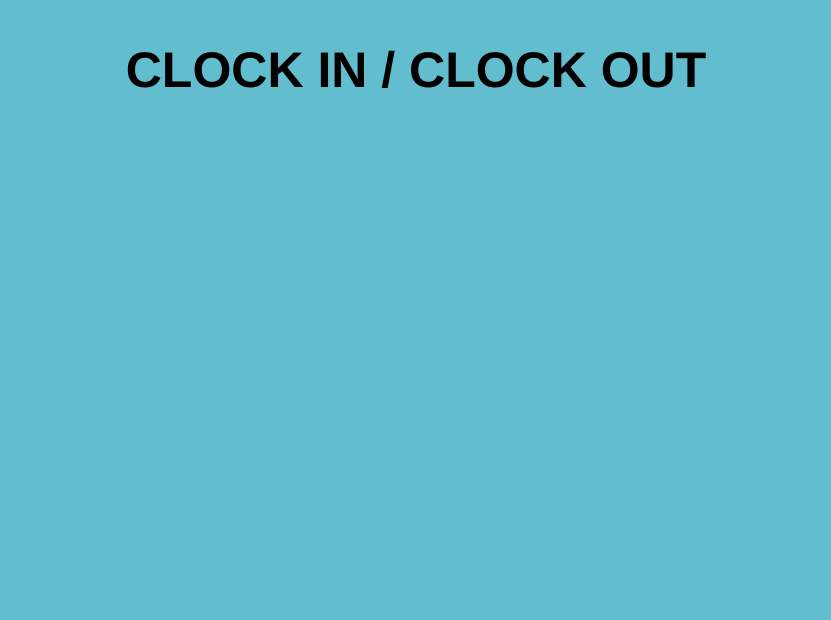
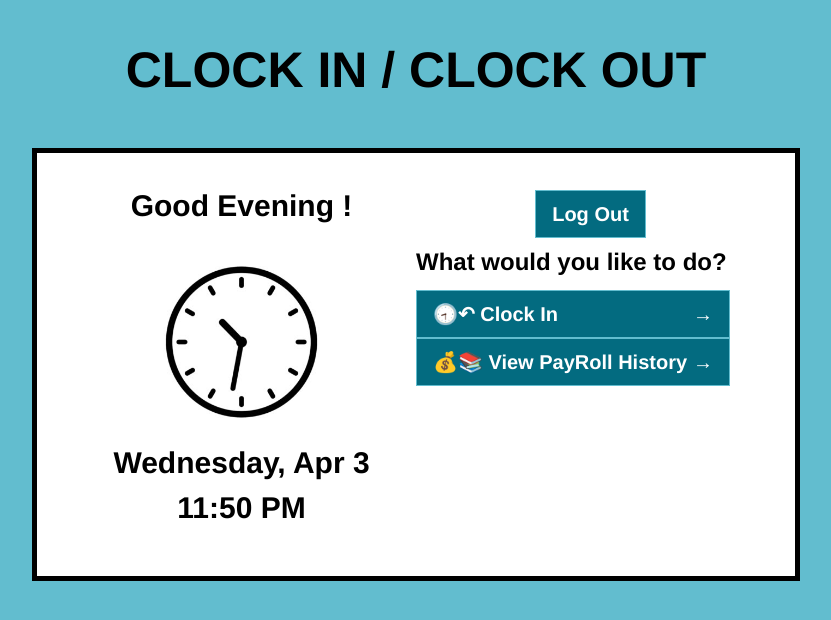
Before and after one commit to Nikhil-Naikar/Clock-In-Clock-Out, a Vue app in the folder frontend/: page /home in a window 1280 px wide. Shown: the top 620 px of the page, without its empty margins (224-1055 px from the left). Built offline with nearby package versions, Linux system fonts and the light colour scheme.

Commit message:
added Pinia store to share data with components, completed all functionality for LogIn.vue for now

```diff
--- a/frontend/package.json
+++ b/frontend/package.json
@@ -11,6 +11,7 @@
     "axios": "^1.6.8",
     "bootstrap": "^5.3.3",
     "core-js": "^3.8.3",
+    "pinia": "^2.1.7",
     "vue": "^3.2.13",
     "vue-router": "^4.2.5"
   },
@@ -19,7 +20,7 @@
     "@babel/eslint-parser": "^7.12.16",
     "@vue/cli-plugin-babel": "~5.0.0",
     "@vue/cli-plugin-eslint": "~5.0.0",
-    "@vue/cli-service": "~5.0.0",
+    "@vue/cli-service": "^5.0.8",
     "eslint": "^7.32.0",
     "eslint-plugin-vue": "^8.0.3"
   }
--- a/frontend/src/components/ui/BaseButton.vue
+++ b/frontend/src/components/ui/BaseButton.vue
@@ -35,6 +35,18 @@ button:active {
     font-weight: bold;
 }
 
+.big-buttons {
+  width: 90%;
+  /* height: 30%; */
+  height: auto;
+}
+
+.tall-buttons{
+  width: 90%;
+  /* height: 45%; */
+  height: auto;
+}
+
 .medium-text {
     font-size: 20px;
     font-weight: bold;
--- a/frontend/src/main.js
+++ b/frontend/src/main.js
@@ -2,12 +2,13 @@ import { createApp } from 'vue'
 import App from './App.vue'
 import router from './router.js';
 import BaseButton from '../src/components/ui/BaseButton.vue';
-
+import { createPinia } from 'pinia'
 
 
 const app = createApp(App);
+const pinia = createPinia()
 
 app.use(router);
+app.use(pinia);
 app.component('base-button', BaseButton);
-
 app.mount('#app')
--- a/frontend/src/pages/LogIn.vue
+++ b/frontend/src/pages/LogIn.vue
@@ -11,13 +11,14 @@
             <base-button v-for="dig in digits" :key="dig" @click="updateEnteredPin(dig)" size="large-text" >{{dig}}</base-button>
         </div>
         <div>
-            <base-button @click="clearEnteredPin" size="medium-text" >Clear Pin</base-button>
+            <base-button @click="reset" size="medium-text" >Clear Pin</base-button>
         </div>
     </div>
 </template>
 
 <script>
 import axios from 'axios';
+import { useStorageStore } from '../stores/storage.js';
 
 export default {
     data(){
@@ -25,7 +26,8 @@ export default {
             enteredPin: '',
             digits: [1,2,3,4,5,6,7,8,9],
             userData: null,
-            invalidPin: false
+            invalidPin: false,
+            store: useStorageStore()
         };
     },
     methods:{
@@ -35,14 +37,9 @@ export default {
                 this.enteredPin += digit;
             }
         },
-        // clear pin input box
-        clearEnteredPin(){
+        // reset to default state
+        reset() {
             this.enteredPin = '';
-            this.resetButtonColors();
-        },
-        // switch button style back to default
-        resetButtonColors() {
-            // Reset button colors to default state
             const buttons = document.querySelectorAll('.base-button');
             buttons.forEach(button => {
                 button.classList.remove('active'); // Remove any additional styles
@@ -59,13 +56,14 @@ export default {
                 console.log(this.userData);
                 if (this.userData === null || Object.keys(this.userData).length === 0){
                     this.invalidPin = true
-                    this.clearEnteredPin();
+                    this.reset();
                 }else{
-                    if (this.userData.isClockedIn){
-                        this.$router.push('/main/'+this.userData.name+'/true');
-                    }else{
-                        this.$router.push({path:'/main/'+this.userData.name+'/false', query: { pin: this.enteredPin}});
-                    }
+                    // store data
+                    this.store.setName(this.userData.name);
+                    this.store.setPin(this.enteredPin);
+                    this.store.setStatus(this.userData.isClockedIn);
+                    // send to home page
+                    this.$router.push('/home');
                 }
             })
             .catch(error => {
@@ -75,10 +73,12 @@ export default {
         }
     },
     watch:{
+        /*
+            if user key is correct & clocked in, collect time clocked in and username, redirect to main page for option for clocking out
+            if user key is correct & not clocked in, collect username, redirect to main page for option for clocking in
+        */
         enteredPin(value){
             if (value.length === 4){
-                //if user key is correct & clocked in, collect time clocked in and username, redirect to main page for option for clocking out
-                //if user key is correct & not clocked in, collect username, redirect to main page for option for clocking in
                 this.verifyPin();
             }
             else if (value >= 1 && this.invalidPin === true){
--- a/frontend/src/pages/worker/MainPage.vue
+++ b/frontend/src/pages/worker/HomePage.vue
@@ -11,17 +11,17 @@
                 <p class="date-time-info"><img src="../../assets/clock.png"> <span>{{date}}</span> <span>{{time}}</span></p>
             </div>
             <div class="button-container">
-                    <div v-if="!isClockedIn">
+                    <div v-if="!store.getStatus">
                         <p class="question">What would you like to do?</p>
-                        <base-button class="flex-button" mode="tall-buttons" @click="startShift">🕣↶ Clock In <span>→</span></base-button>
-                        <base-button class="flex-button" mode="tall-buttons">💰📚 View PayRoll History <span>→</span></base-button>
+                        <base-button class="flex-button" size="tall-buttons" @click="startShift">🕣↶ Clock In <span>→</span></base-button>
+                        <base-button class="flex-button" size="tall-buttons">💰📚 View PayRoll History <span>→</span></base-button>
                     </div>
                     <div v-else>
                         <p class="question">What would you like to do?</p>
-                        <base-button class="more-height flex-button" mode="big-buttons">☕️ 10 minute break <span>→</span></base-button>
-                        <base-button class="more-height flex-button" mode="big-buttons">☕️ 30 minute break <span>→</span></base-button>
-                        <base-button class="more-height flex-button" mode="big-buttons" @click="endShift">🕣↷ Clock Out <span>→</span></base-button>
-                        <base-button class="more-height flex-button" mode="big-buttons">💰📚 View PayRoll History <span>→</span></base-button>
+                        <base-button class="more-height flex-button" size="big-buttons">☕️ 10 minute break <span>→</span></base-button>
+                        <base-button class="more-height flex-button" size="big-buttons">☕️ 30 minute break <span>→</span></base-button>
+                        <base-button class="more-height flex-button" size="big-buttons" @click="endShift">🕣↷ Clock Out <span>→</span></base-button>
+                        <base-button class="more-height flex-button" size="big-buttons">💰📚 View PayRoll History <span>→</span></base-button>
                     </div>
             </div>
         </div>
@@ -30,7 +30,9 @@
 
 <script>
 import axios from 'axios';
+import { useStorageStore } from '../../stores/storage.js';
 import BaseButton from '../../components/ui/BaseButton.vue';
+
 
 export default {
   components: { BaseButton },
@@ -42,6 +44,7 @@ export default {
             date: '',
             time: '',
             pin: '',
+            store: useStorageStore(),
         };
     },
     methods:{
@@ -67,7 +70,7 @@ export default {
             });
         },
         startShift(){
-            this.pin = Number(this.$route.query.pin);
+            this.pin = this.store.getPin();
             this.recordStartTime();
             this.updateClockInStatus(1);
 
@@ -95,8 +98,8 @@ export default {
         }
     },
     created(){
-        this.isClockedIn = this.$route.params.isClockedIn === 'true';
-        this.user = this.$route.params.id;
+        // this.isClockedIn = this.$route.params.isClockedIn === 'true';
+        this.user = this.store.getName;
         const currentTime = new Date();
         // Get the day
         const daysOfWeek = ["Sunday", "Monday", "Tueday", "Wednesday", "Thursday", "Friday", "Saturday"];
--- a/frontend/src/router.js
+++ b/frontend/src/router.js
@@ -1,7 +1,7 @@
 import  { createRouter, createWebHistory } from 'vue-router';
 // Below are all of my customs components
 import LogIn from './pages/LogIn.vue';
-import MainPage from './pages/worker/MainPage.vue';
+import HomePage from './pages/worker/HomePage.vue';
 import ClockedIn from './pages/worker/ClockedIn.vue';
 import ClockedOut from './pages/worker/ClockedOut.vue';
 // import ShiftFeedback from './pages/worker/ShiftFeedback.vue';
@@ -11,7 +11,7 @@ const router = createRouter({
     routes: [
         {path: '/', redirect: '/login'},
         {path: '/login', component: LogIn},
-        {path: '/main/:id/:isClockedIn', component: MainPage},
+        {path: '/home', component: HomePage},
         {path: '/:id/ClockedIn', component: ClockedIn},
         {path: '/:id/ClockedOut', component: ClockedOut}
         // {path: '/:id/feedback', component: ShiftFeedback}
--- /dev/null
+++ b/frontend/src/stores/storage.js
@@ -0,0 +1,31 @@
+import { defineStore } from 'pinia'
+
+export const useStorageStore = defineStore('storage', {
+  state: () => ({
+    name: '',
+    pin: '',
+    status: ''
+  }),
+  getters: {
+    getName(state){
+        return state.name;
+    },
+    getPin(state){
+        return state.pin;
+    },
+    getStatus(state){
+        return state.status;
+    },
+  },
+  actions: {
+    setName(name){
+        this.name = name;
+    },
+    setPin(pin){
+        this.pin = pin;
+    },
+    setStatus(status){
+        this.status = status;
+    }
+  }
+})
```
Also changed, not shown: 1 other file (tests, documents, lock files or other folders).
